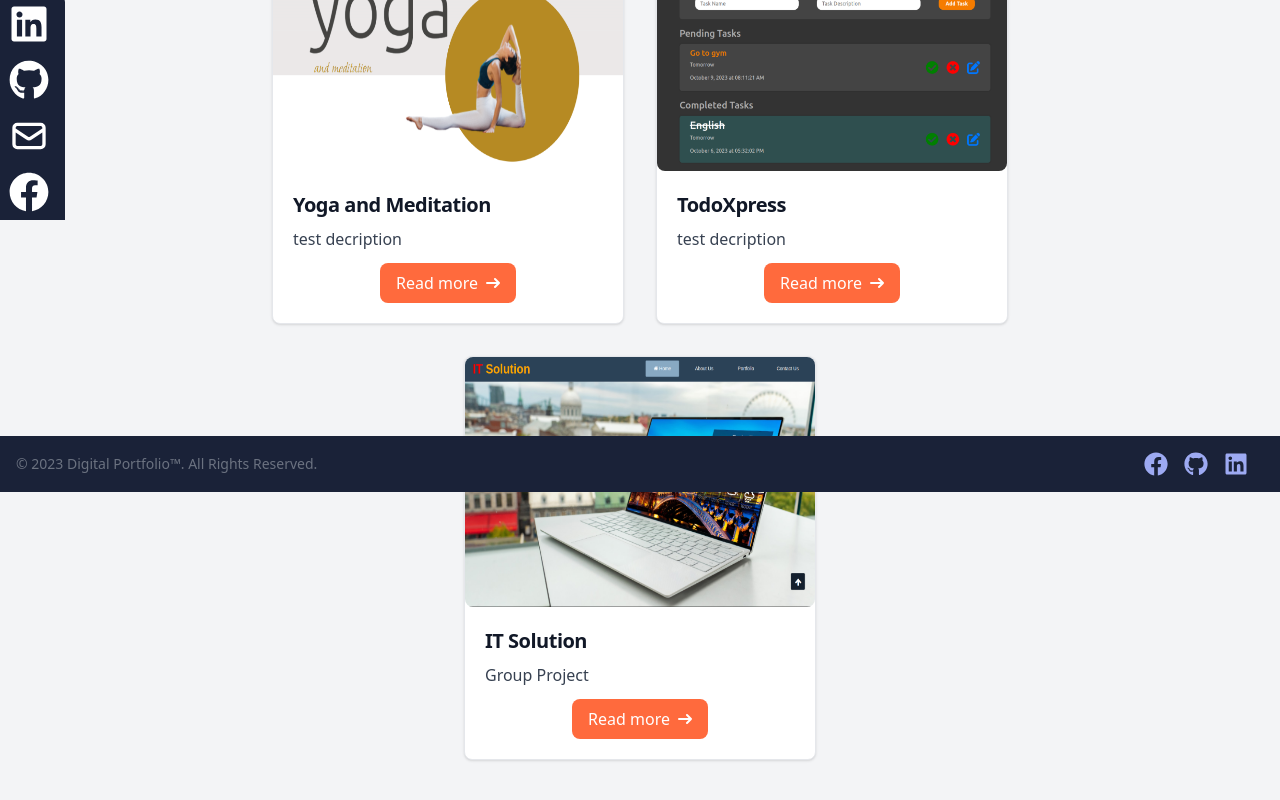
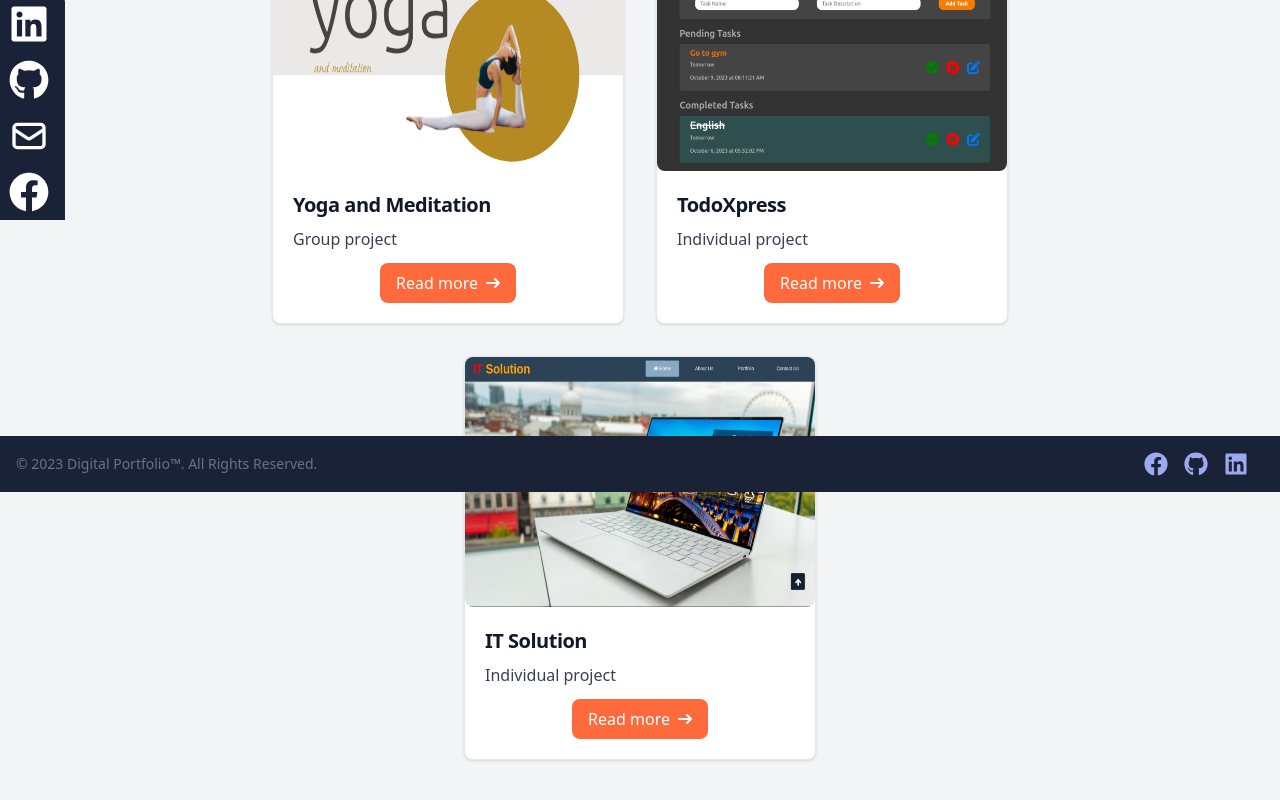
Before and after one commit to Naeemi7/portfolio, a React (Vite) app: page /projects in a window 1280 px wide. Shown: the part 308-1108 px from the top of the page. Built offline with nearby package versions, Linux system fonts and the light colour scheme.

Commit message:
bug fixed

```diff
--- a/src/data/project-data.js
+++ b/src/data/project-data.js
@@ -6,21 +6,21 @@ const projectData = [
   {
     imageSrc: yogaProject,
     title: "Yoga and Meditation",
-    description: "test decription",
+    description: "Group project",
     imageLink: "https://yoga-and-meditation.netlify.app/",
     buttonLink: "https://github.com/yoga-and-meditation/yoga-and-meditation/",
   },
   {
     imageSrc: todoProject,
     title: "TodoXpress",
-    description: "test decription",
+    description: "Individual project",
     imageLink: "https://todoxpress.netlify.app/",
     buttonLink: "https://github.com/Naeemi7/TodoXpress",
   },
   {
     imageSrc: itSolutionProject,
     title: "IT Solution",
-    description: "Group Project",
+    description: "Individual project",
     imageLink: "https://example.com/project3",
     buttonLink: "https://example.com/project3",
   },
```
